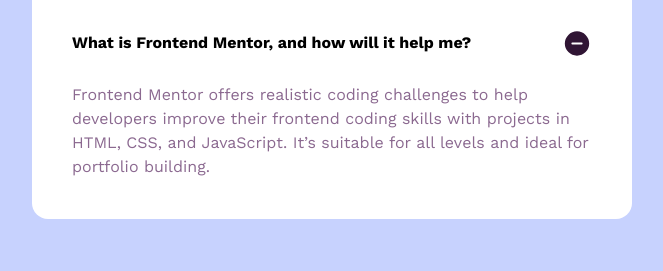
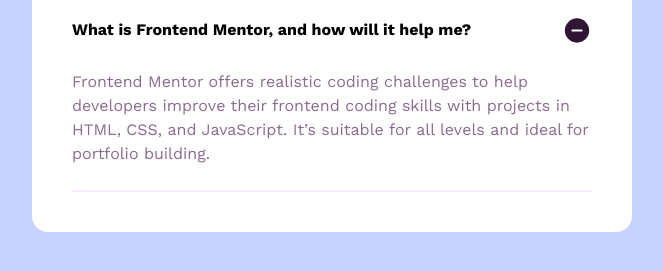
Before and after one commit to BigO-Dev/Workit-landing-page, a website built with Vite: page index.html in a window 1280 px wide. Shown: the part 355-626 px from the top of the page, without its empty margins (308-971 px from the left). Built offline with nearby package versions, Linux system fonts and the light colour scheme.

Commit message:
Update index.html and tailwind.config.js

```diff
--- a/index.html
+++ b/index.html
@@ -13,6 +13,7 @@
         <img src="./assets/images/icon-star.svg" alt="" class="inline mr-5" />
         FAQs
       </h1>
+
       <div class="mt-8">
         <div class="flex flex-row w-full justify-between items-center">
           <p class="font-bold">
@@ -21,7 +22,9 @@
           <img src="./assets/images/icon-minus.svg" alt="" class="self-end" />
         </div>
         <div>
-          <p class="mt-6 font-normal text-pale-purple leading-6">
+          <p
+            class="mt-6 font-normal text-pale-purple leading-6 border-b-2 border-light-pink pb-6"
+          >
             Frontend Mentor offers realistic coding challenges to help
             developers improve their frontend coding skills with projects in
             HTML, CSS, and JavaScript. It’s suitable for all levels and ideal
--- a/tailwind.config.js
+++ b/tailwind.config.js
@@ -14,6 +14,7 @@
       },
       colors: {
         'pale-purple': '#8B6990',
+        'light-pink': '#F8EEFF',
       },
     },
   },
```
